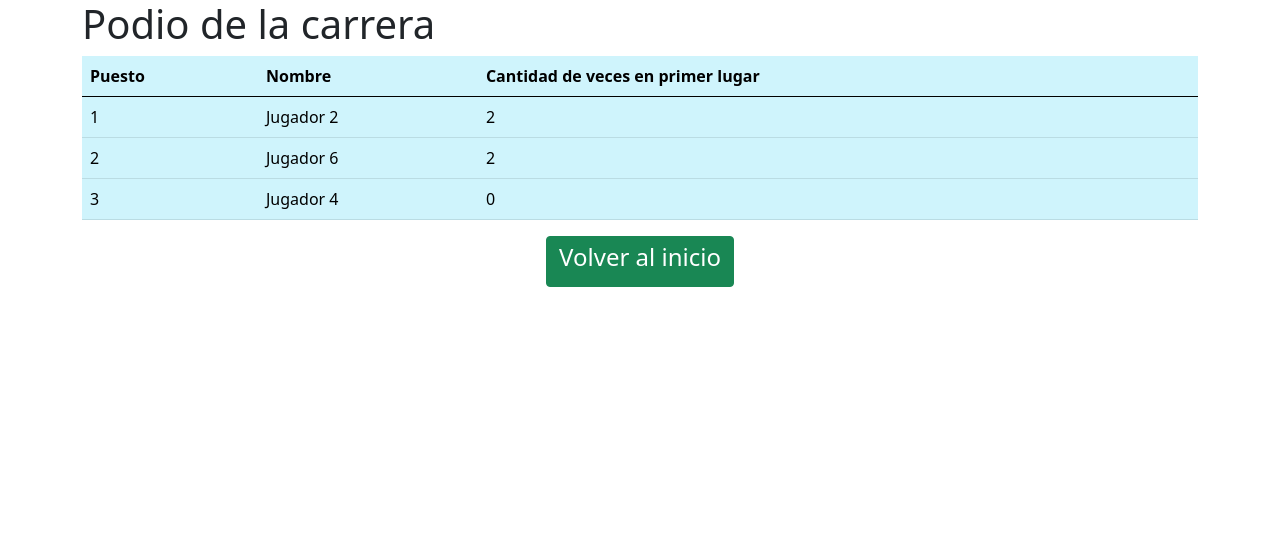
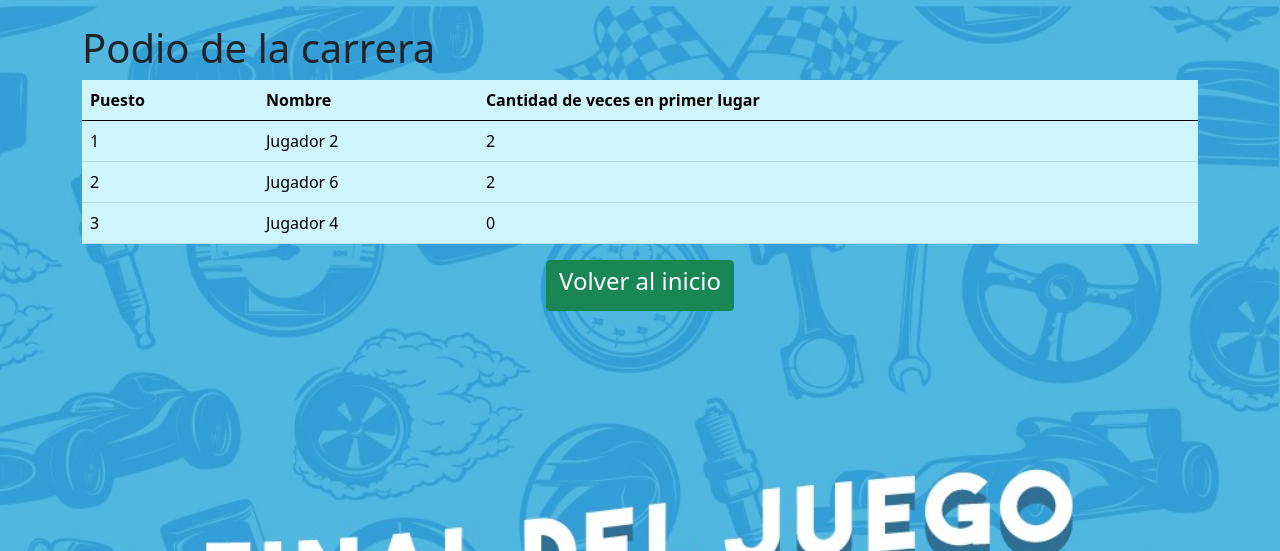
Before and after one commit to CesarJrFontalvo/juego_carros, a PHP site: page /views/ganadores.php?idPodio=1 in a window 1280 px wide. Shown: the top 551 px of the page. Run offline with PHP 8.4, Linux system fonts and the light colour scheme; data comes from the database, SQL or seed files in the repository.

Commit message:
Agregando las ultimas img y estilos

```diff
--- a/css/estilos.css
+++ b/css/estilos.css
@@ -13,7 +13,6 @@
   }
 
   h2{
-
     color: black;
   }
 
@@ -38,12 +37,12 @@
   .body-lista{
     background: url(img3.jpg);
     background-size: 100vw, 100vh;
-    background-repeat: no-repeat;
+    background-repeat: repeat;
 
   }
 
   .body-pista{
-    background: url(img.jpg);
+    background: url(img2.jpg);
     background-size: 100vw, 100vh;
     background-repeat: repeat-x;
 
@@ -57,7 +56,7 @@
   }
 
   .body-ganador{
-    background: url(img2.jpg);
+    background: url(img6.jpg);
     background-size: 100vw, 100vh;
     background-repeat: no-repeat;
 
--- a/views/ganadores.php
+++ b/views/ganadores.php
@@ -6,7 +6,7 @@
     <meta http-equiv="X-UA-Compatible" content="IE=edge">
     <meta name="viewport" content="width=device-width, initial-scale=1.0">
     <link href="https://cdn.jsdelivr.net/npm/bootstrap@5.0.2/dist/css/bootstrap.min.css" rel="stylesheet" integrity="sha384-EVSTQN3/azprG1Anm3QDgpJLIm9Nao0Yz1ztcQTwFspd3yD65VohhpuuCOmLASjC" crossorigin="anonymous">
-    <link rel="stylesheet" href="../css/estiloss.css">
+    <link rel="stylesheet" href="../css/estilos.css">
     <title>Carrera</title>
 
     <?php
@@ -23,8 +23,8 @@
     ?>
 
 </head>
-
-<body>
+<br>
+<body class="body-ganador">
     <div class ="container">
     <h1>Podio de la carrera</h1>
     <table class="table table-info">
@@ -68,13 +68,13 @@
             <button class="btn btn-success"><h4>Volver al inicio</h4></button>
 
         </form>
-
     </div>
+   </div>
     <script src="https://cdn.jsdelivr.net/npm/bootstrap@5.0.2/dist/js/bootstrap.bundle.min.js" integrity="sha384-MrcW6ZMFYlzcLA8Nl+NtUVF0sA7MsXsP1UyJoMp4YLEuNSfAP+JcXn/tWtIaxVXM" crossorigin="anonymous"></script>
     <script src="https://cdn.jsdelivr.net/npm/@popperjs/core@2.9.2/dist/umd/popper.min.js" integrity="sha384-IQsoLXl5PILFhosVNubq5LC7Qb9DXgDA9i+tQ8Zj3iwWAwPtgFTxbJ8NT4GN1R8p" crossorigin="anonymous"></script>
     <script src="https://cdn.jsdelivr.net/npm/bootstrap@5.0.2/dist/js/bootstrap.min.js" integrity="sha384-cVKIPhGWiC2Al4u+LWgxfKTRIcfu0JTxR+EQDz/bgldoEyl4H0zUF0QKbrJ0EcQF" crossorigin="anonymous"></script>
 
-</div>
+
 </body>
 
 </html>
```
Also changed, not shown: css/img.jpg (deleted), css/img6.jpg (added), 1 other file.
